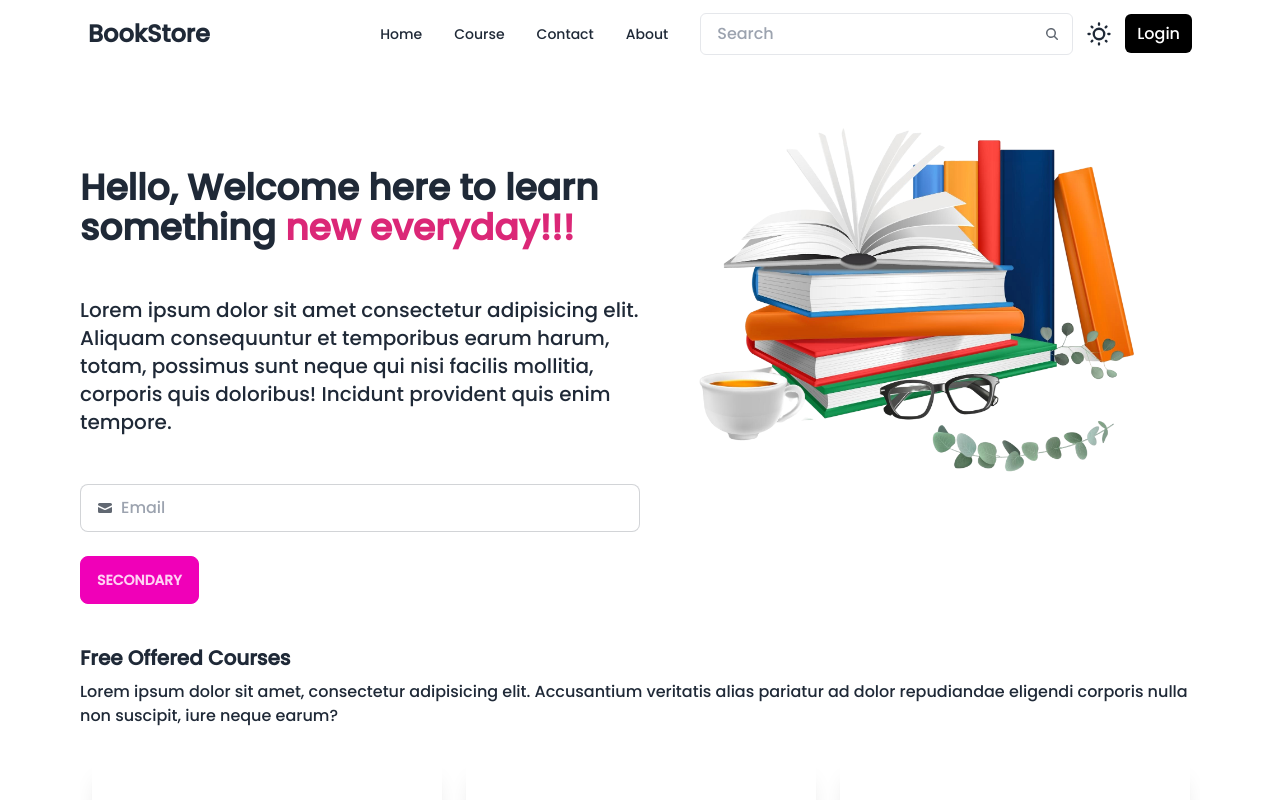
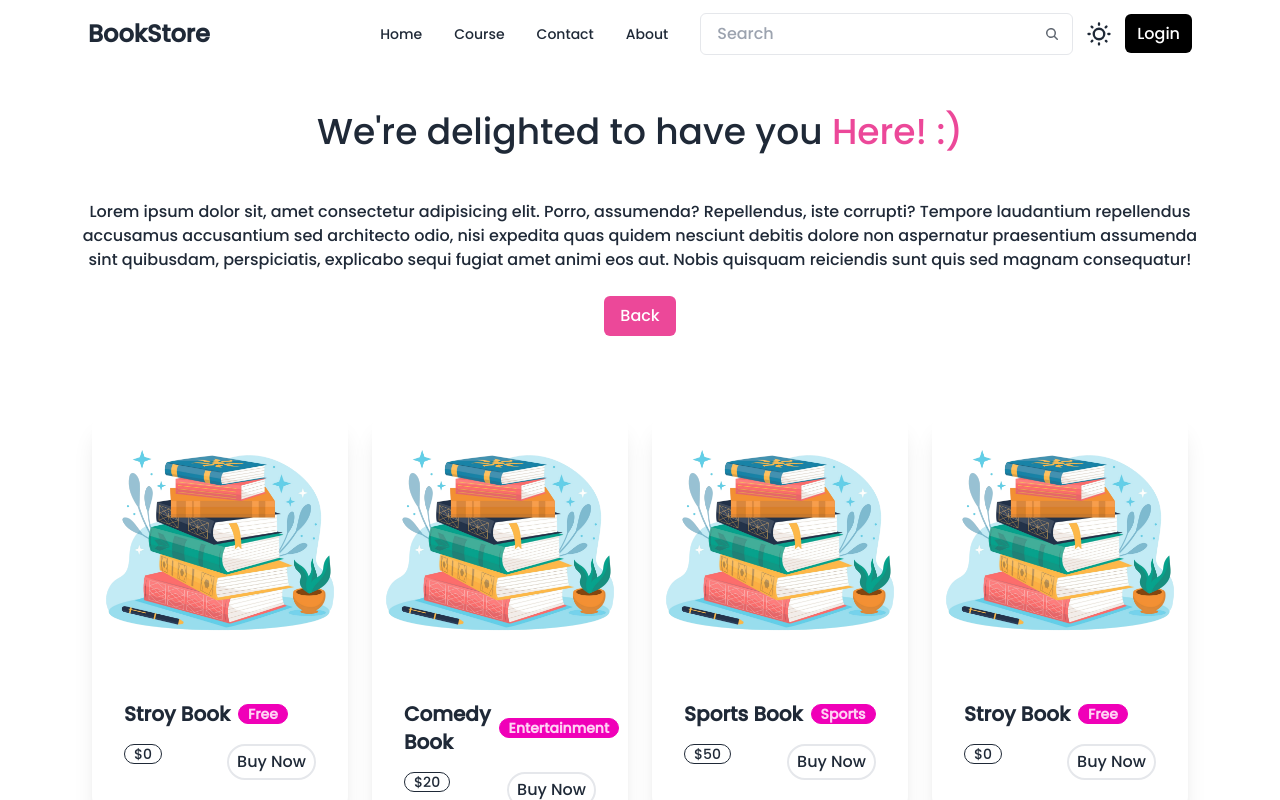
Before and after one commit to Shakthivelk24/MERNStack_Book_Application, a React app in the folder frontend/: page /course in a window 1280 px wide. Shown: the top 800 px of the page. Built offline with nearby package versions, Linux system fonts and the light colour scheme; the HTML template or start-up script is replaced by a standard one.

Commit message:
Added the Routers to App.jsx

```diff
--- a/frontend/src/App.jsx
+++ b/frontend/src/App.jsx
@@ -1,15 +1,15 @@
-import Banner from "./components/Banner"
-import Footer from "./components/Footer"
-import Navbar from "./components/Navbar"
-import FreeBook from "./components/FreeBook"
+import Home from "./Home/Home";
+import Courses from "./courses/Courses";
+import {BrowserRouter as Router,Routes,Route} from "react-router-dom";
 export default function App() {
   return (
     <>
-   <Navbar/>
-   <Banner/>
-   <FreeBook/>
-   <Footer/>
-
+     <Router>
+      <Routes>
+        <Route path="/" element={<Home/>}/>
+        <Route path="/course" element={<Courses/>}/>
+      </Routes>
+     </Router>
    </>
   )
 }
```
